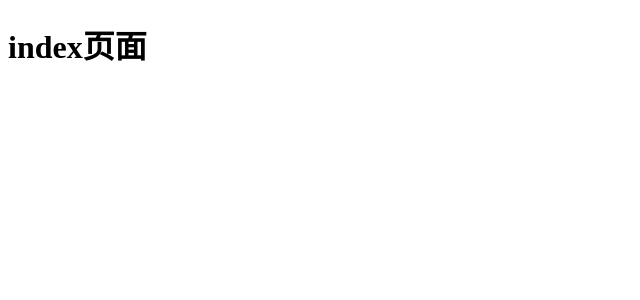
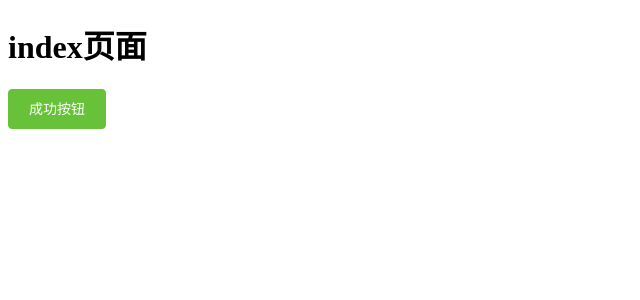
Before and after one commit to ygxiaocainiao/heima-toutiao, a Vue app: page / in a window 1280 px wide. Shown: the top 300 px of the page, without its empty margins (0-640 px from the left). Built offline with nearby package versions, Linux system fonts and the light colour scheme.

Commit message:
导入element-ui和vue-router  并配置

```diff
--- a/package.json
+++ b/package.json
@@ -10,7 +10,9 @@
   },
   "dependencies": {
     "core-js": "^2.6.5",
-    "vue": "^2.6.10"
+    "element-ui": "^2.10.1",
+    "vue": "^2.6.10",
+    "vue-router": "^3.0.7"
   },
   "devDependencies": {
     "@vue/cli-plugin-babel": "^3.9.0",
--- a/src/App.vue
+++ b/src/App.vue
@@ -1,6 +1,7 @@
 <template>
   <div id="app">
     <h1>index页面</h1>
+    <el-button type="success">成功按钮</el-button>
   </div>
 </template>
 
--- /dev/null
+++ b/src/router/index.js
@@ -0,0 +1,13 @@
+// 导入vue
+import Vue from 'vue'
+// 导入vue-router 包
+import VueRouter from 'vue-router'
+// 注册全局
+Vue.use(VueRouter)
+// 初始化router对象(配置路由规则)
+const router = new VueRouter({
+  // 配置路由规则
+  routes: []
+})
+
+export default router
```
Also changed, not shown: src/main.js (+15 -0 lines), 2 other files (tests, documents, lock files or other folders).
